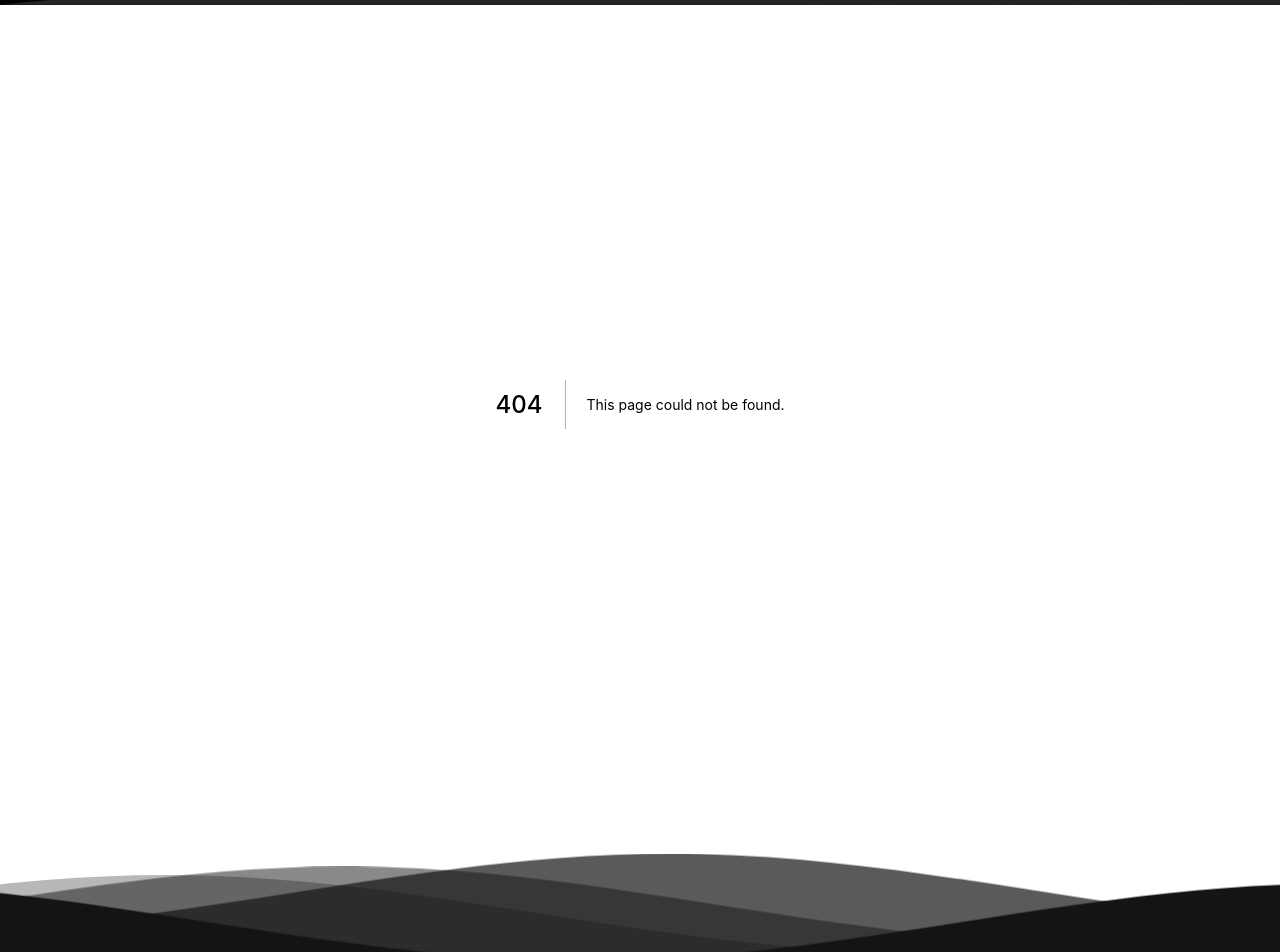
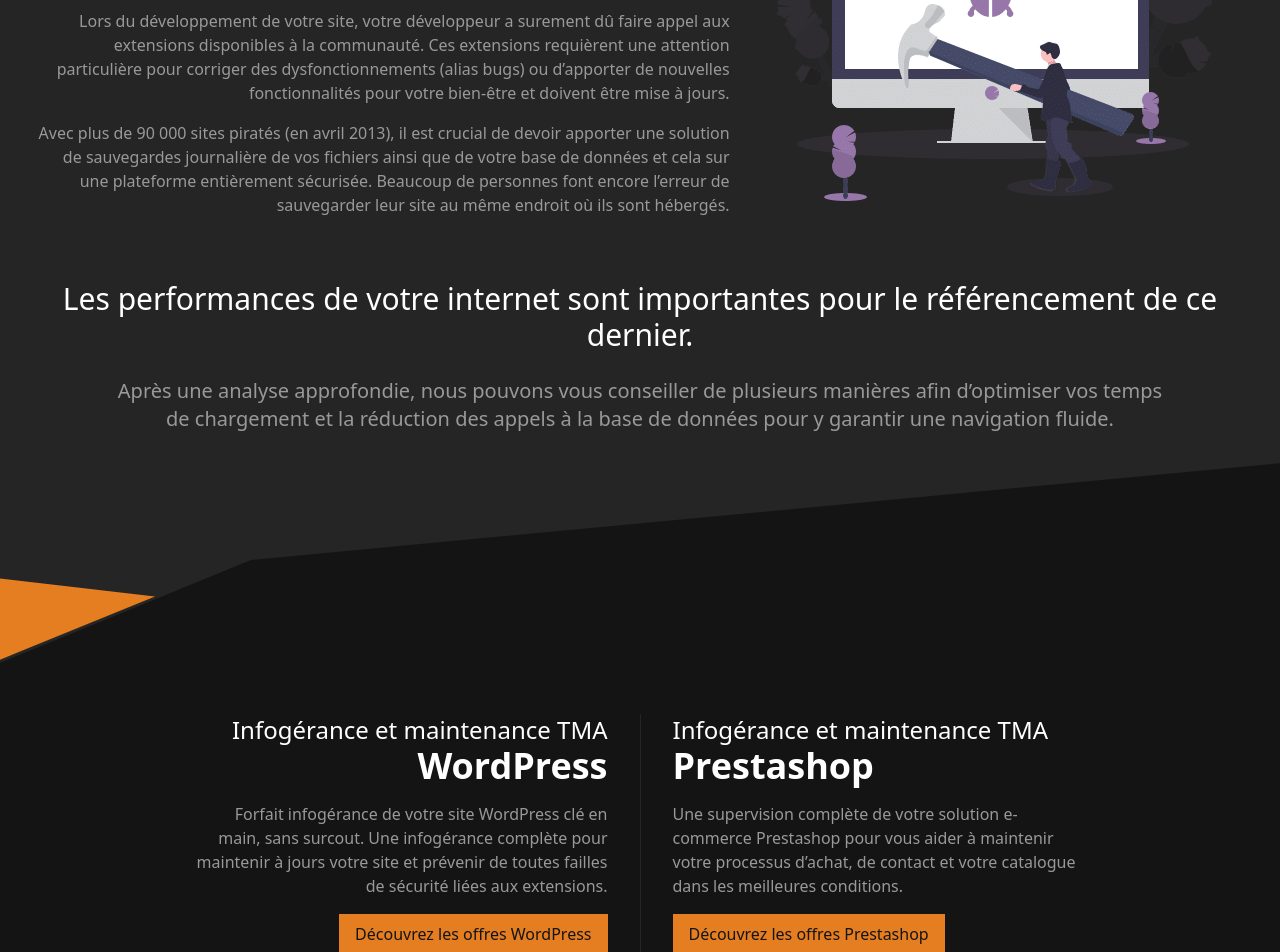
Before and after one commit to akiletour/inrage, a Next.js app: page /prestations/maintenance-site-internet in a window 1280 px wide. Before the commit this address had no page. Shown: the part 620-1572 px from the top of the page. Built offline with nearby package versions, Linux system fonts and the light colour scheme.

Commit message:
prepare integration of the SAS TMA page

```diff
--- a/components/PrestationsList.tsx
+++ b/components/PrestationsList.tsx
@@ -22,7 +22,7 @@ export default function PrestationsList() {
       <PrestationItem
         image={ImagePrestationTma}
         title={['Maintenance &', <br />, 'Infogérance']}
-        link="/"
+        link="/prestations/maintenance-site-internet"
         linkText="Mes offres de maintenance"
       >
         La maintenance d’un site internet s’avère complexe lorsqu’on ne dispose pas
--- a/components/TextImage.tsx
+++ b/components/TextImage.tsx
@@ -6,6 +6,7 @@ type Props = {
   title: string | string[];
   children: ReactNode;
   position?: 'right' | 'left';
+  duoTone?: boolean;
   imageProps?: {
     width?: number;
     height?: number;
@@ -14,7 +15,7 @@ type Props = {
 }
 
 export default function TextImage({
-  image, title, children, imageProps = {}, position = 'left',
+  image, title, children, imageProps = {}, position = 'left', duoTone = false,
 }: Props) {
   return (
     <div className={`${position === 'left' ? 'md:flex-row' : 'md:flex-row-reverse md:text-right'} flex flex-col md:items-center mt-6`}>
@@ -28,7 +29,7 @@ export default function TextImage({
       <div className={`md:w-3/5 ${position === 'left' ? 'md:pl-4' : 'md:pr-4'}`}>
         <h3 className="text-white text-4xl font-bold mb-3">
           {Array.isArray(title)
-            ? title.map((ttl) => <span className="block" key={ttl}>{ttl}</span>)
+            ? title.map((ttl, index) => <span className={`block ${index > 0 && duoTone && 'font-light text-3xl'}`} key={ttl}>{ttl}</span>)
             : title}
         </h3>
 
--- /dev/null
+++ b/components/items/TmaItem.tsx
@@ -0,0 +1,29 @@
+import Link from 'next/link';
+
+type Props = {
+  title: string;
+  subject: string;
+  excerpt: string;
+  position?: 'left' | 'right';
+  cta: {
+    text: string;
+    link: string;
+  }
+}
+
+export default function TmaItem({
+  title, subject, excerpt, cta, position = 'left',
+}: Props) {
+  return (
+    <div className={`${position === 'left' ? 'text-left pl-4' : 'text-right pr-4'} flex-1`}>
+      <h2 className="font-light text-2xl text-white">
+        {title}
+        <span className="text-4xl block font-black">{subject}</span>
+      </h2>
+      <p className="my-2">{excerpt}</p>
+      <Link href={cta.link}>
+        <a className="button">{cta.text}</a>
+      </Link>
+    </div>
+  );
+}
--- /dev/null
+++ b/pages/prestations/maintenance-site-internet/index.tsx
@@ -0,0 +1,73 @@
+import { PageHeaderStaticProps } from '@type/header';
+import TextImage from 'components/TextImage';
+import TmaImage from '@image/tma.png';
+import Diagonal from 'components/layouts/Diagonal';
+import TmaItem from 'components/items/TmaItem';
+import Head from 'next/head';
+
+export default function WebsiteTMA() {
+  return (
+    <>
+      <Head>
+        <title>Maintenance site web | Freelance maintenance site internet - inRage</title>
+        <meta name="description" content="Développeur freelance pour la maintenance de votre site web. Forfait infogérance de votre site WordPress et Prestashop clé en main, sans surcout. Une infogérance complète pour maintenir à jour votre site." />
+        <link rel="icon" href="/favicon.ico" />
+      </Head>
+      <div className="container">
+        <TextImage
+          position="right"
+          duoTone
+          image={TmaImage}
+          title={["L'infogérance & maintenance TMA", "Qu'est-ce que c'est ?"]}
+        >
+          <p className="mt-2 text-gray-light text-2xl">C’est d’être accompagné chaque jour dans le bon fonctionnement de son site WordPress.</p>
+
+          <p className="mt-2">Lors du développement de votre site, votre développeur a surement dû faire appel aux extensions disponibles à la communauté. Ces extensions requièrent une attention particulière pour corriger des dysfonctionnements (alias bugs) ou d’apporter de nouvelles fonctionnalités pour votre bien-être et doivent être mise à jours.</p>
+          <p className="mt-2">Avec plus de 90 000 sites piratés (en avril 2013), il est crucial de devoir apporter une solution de sauvegardes journalière de vos fichiers ainsi que de votre base de données et cela sur une plateforme entièrement sécurisée. Beaucoup de personnes font encore l’erreur de sauvegarder leur site au même endroit où ils sont hébergés.</p>
+        </TextImage>
+
+        <div className="mt-8 text-3xl text-white text-center">Les performances de votre internet sont importantes pour le référencement de ce dernier. </div>
+        <div className="md:px-10 text-center mt-3 text-xl">Après une analyse approfondie, nous pouvons vous conseiller de plusieurs manières afin d’optimiser vos temps de chargement et la réduction des appels à la base de données pour y garantir une navigation fluide.</div>
+      </div>
+      <div className="bg-gray-darker">
+        <Diagonal flipX flipY bgClass="fill-gray-dark" bgCorner="fill-orange" />
+        <div className="container relative z-10 -my-10">
+          <div className="px-20 flex divide-x divide-gray-dark items-start justify-center">
+            <TmaItem
+              title="Infogérance et maintenance TMA"
+              subject="WordPress"
+              position="right"
+              excerpt="Forfait infogérance de votre site WordPress clé en main, sans surcout. Une infogérance complète pour maintenir à jours votre site et prévenir de toutes failles de sécurité liées aux extensions."
+              cta={{
+                link: 'prestations/maintenance-site-internet/maintenance-wordpress',
+                text: 'Découvrez les offres WordPress',
+              }}
+            />
+            <TmaItem
+              title="Infogérance et maintenance TMA"
+              subject="Prestashop"
+              excerpt="Une supervision complète de votre solution e-commerce Prestashop pour vous aider à maintenir votre processus d’achat, de contact et votre catalogue dans les meilleures conditions."
+              cta={{
+                link: 'prestations/maintenance-site-internet/maintenance-prestashop',
+                text: 'Découvrez les offres Prestashop',
+              }}
+            />
+          </div>
+        </div>
+        <Diagonal bgClass="fill-gray-dark" bgCorner="fill-orange" />
+      </div>
+    </>
+  );
+}
+
+export async function getStaticProps(): Promise<PageHeaderStaticProps> {
+  return {
+    props: {
+      pageTitle: 'Maintenance de site web',
+      breadcrumb: [{
+        link: '/prestations',
+        title: 'Prestations sous WordPress, Prestashop et Symfony',
+      }],
+    },
+  };
+}
```
Also changed, not shown: public/images/tma.png (added).
